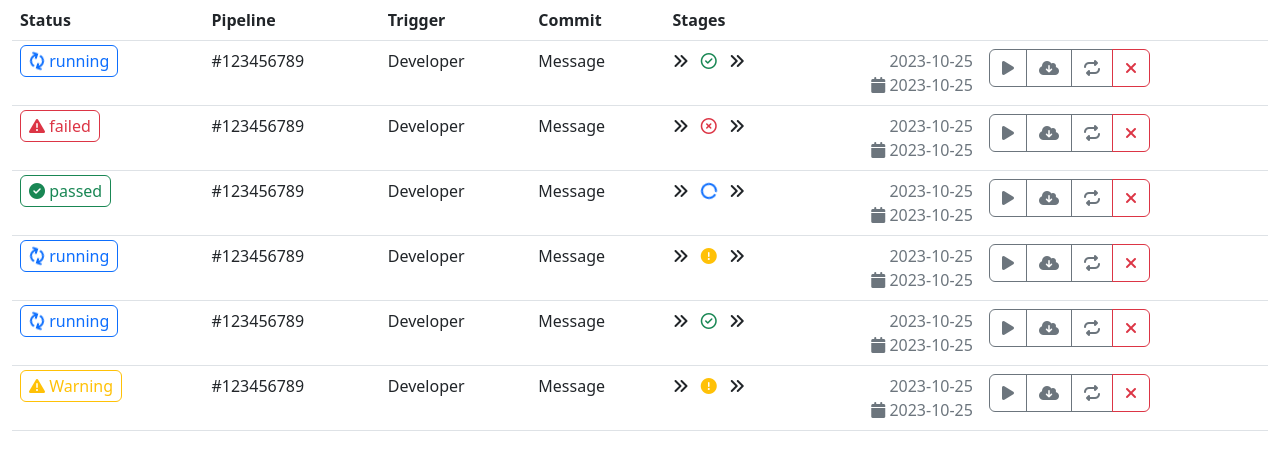
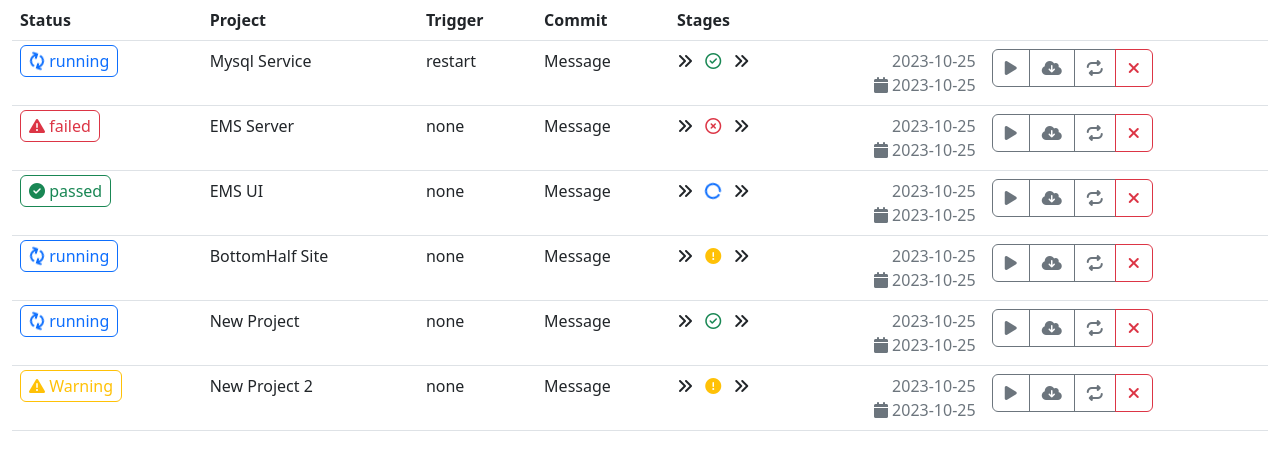
Before and after one commit to Istiyakmi9/k8-manager, a FastAPI app: page / in a window 1280 px wide. Shown: the top 470 px of the page. Run offline with FastAPI, Linux system fonts and the light colour scheme.

Commit message:
conflict resolved

```diff
--- a/routes/ServiceManager.py
+++ b/routes/ServiceManager.py
@@ -9,6 +9,7 @@ from fastapi.responses import JSONResponse
 
 from enum import IntEnum
 from models.request_model import RequestModel
+from service.job_service import JobStarter
 
 route = APIRouter()
 templates = Jinja2Templates(directory="templates")
@@ -37,7 +38,8 @@ async def get(request: Request):
     pipelines = [{
         "Status": int(Status.Running),
         "PipelineId": "#123456789",
-        "Trigger": "Developer",
+        "Project": "Mysql Service",
+        "Trigger": "restart",
         "Commit": "Message",
         "Stages": 1,
         "UpdatedOn": date.today(),
@@ -46,7 +48,8 @@ async def get(request: Request):
     }, {
         "Status": int(Status.Failed),
         "PipelineId": "#123456789",
-        "Trigger": "Developer",
+        "Project": "EMS Server",
+        "Trigger": "none",
         "Commit": "Message",
         "Stages": 2,
         "UpdatedOn": date.today(),
@@ -55,7 +58,8 @@ async def get(request: Request):
     }, {
         "Status": int(Status.Passed),
         "PipelineId": "#123456789",
-        "Trigger": "Developer",
+        "Project": "EMS UI",
+        "Trigger": "none",
         "Commit": "Message",
         "Stages": 3,
         "UpdatedOn": date.today(),
@@ -64,7 +68,8 @@ async def get(request: Request):
     }, {
         "Status": int(Status.Running),
         "PipelineId": "#123456789",
-        "Trigger": "Developer",
+        "Project": "BottomHalf Site",
+        "Trigger": "none",
         "Commit": "Message",
         "Stages": 4,
         "UpdatedOn": date.today(),
@@ -73,7 +78,8 @@ async def get(request: Request):
     }, {
         "Status": int(Status.Running),
         "PipelineId": "#123456789",
-        "Trigger": "Developer",
+        "Project": "New Project",
+        "Trigger": "none",
         "Commit": "Message",
         "Stages": 1,
         "UpdatedOn": date.today(),
@@ -82,7 +88,8 @@ async def get(request: Request):
     }, {
         "Status": int(Status.Warning),
         "PipelineId": "#123456789",
-        "Trigger": "Developer",
+        "Project": "New Project 2",
+        "Trigger": "none",
         "Commit": "Message",
         "Stages": 4,
         "UpdatedOn": date.today(),
@@ -95,6 +102,6 @@ async def get(request: Request):
 
 @route.put("/service/{id}")
 def start_service(id: int, request_data: RequestModel) -> Response:
-    print(id)
-    print(request_data)
+    job = JobStarter()
+    job.run_service(request_data)
     return JSONResponse(content={"message": "hello"})
--- a/templates/index.html
+++ b/templates/index.html
@@ -15,7 +15,7 @@
         <thead>
           <tr>
             <th >Status</th>
-            <th>Pipeline</th>
+            <th>Project</th>
             <th>Trigger</th>
             <th>Commit</th>
             <th>Stages</th>
@@ -53,7 +53,7 @@
                     {% endif %}
                 </td>
                 <td>
-                  {{item.PipelineId}}
+                  {{item.Project}}
                 </td>
                 <td>
                   {{item.Trigger}}
@@ -87,16 +87,16 @@
                 </td>
                 <td>
                   <div class="btn-group" role="group" aria-label="Basic outlined example">
-                    <button type="button" class="btn btn-outline-secondary" onclick="callProcess({{item.ProjectId}})" data-bs-toggle="tooltip" data-bs-placement="right" title="Run">
+                    <button type="button" class="btn btn-outline-secondary" onclick="callProcess({{item}})" data-bs-toggle="tooltip" data-bs-placement="right" title="Run">
                       <i class="fa fa-play"></i>
                     </button>
-                    <button type="button" class="btn btn-outline-secondary" onclick="callProcess({{item.ProjectId}})" data-bs-toggle="tooltip" data-bs-placement="right" title="View Code">
+                    <button type="button" class="btn btn-outline-secondary" onclick="callProcess({{item}})" data-bs-toggle="tooltip" data-bs-placement="right" title="View Code">
                       <i class="fa fa-cloud-download"></i>
                     </button>
-                    <button type="button" class="btn btn-outline-secondary" onclick="callProcess({{item.ProjectId}})" data-bs-toggle="tooltip" data-bs-placement="right" title="Re-Run">
+                    <button type="button" class="btn btn-outline-secondary" onclick="callProcess({{item}})" data-bs-toggle="tooltip" data-bs-placement="right" title="Re-Run">
                       <i class="fa fa-repeat"></i>
                     </button>
-                    <button type="button" class="btn btn-outline-danger" onclick="callProcess({{item.ProjectId}})" data-bs-toggle="tooltip" data-bs-placement="right" title="Stop">
+                    <button type="button" class="btn btn-outline-danger" onclick="callProcess({{item}})" data-bs-toggle="tooltip" data-bs-placement="right" title="Stop">
                       <i class="fa fa-close"></i>
                     </button>
                   </div>
@@ -108,9 +108,13 @@
     </div>
 </body>
 <script type="text/javascript">
-    var baseUrl = "http://localhost:8080/"
-    function callProcess(id) {
-        const url = baseUrl + "service/" + id;
+    // var baseUrl = "http://localhost:8080/"
+    var baseUrl = "http://k8manager.io/"
+    function callProcess(item) {
+        if (item == null || item == undefined)
+          console.log("Fail to start the job");
+
+        const url = baseUrl + "service/" + item.ProjectId;
         const requestData = {
             "application_name": "ems",
             "delay": 0,
```
Also changed, not shown: models/job_config.py (+8 -7 lines), models/request_model.py (+10 -3 lines), service/job_service.py (renamed from service/job-service.py, +18 -7 lines), .github/workflows/python-app.yml, service/__init__.py (added).
